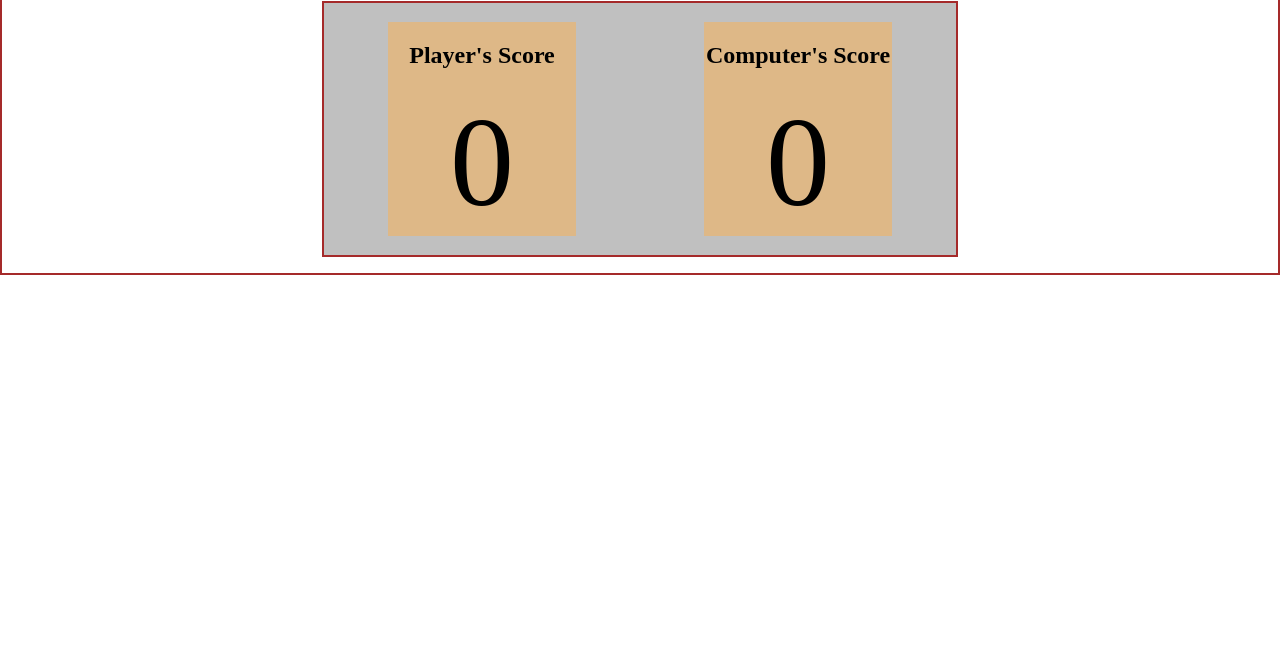
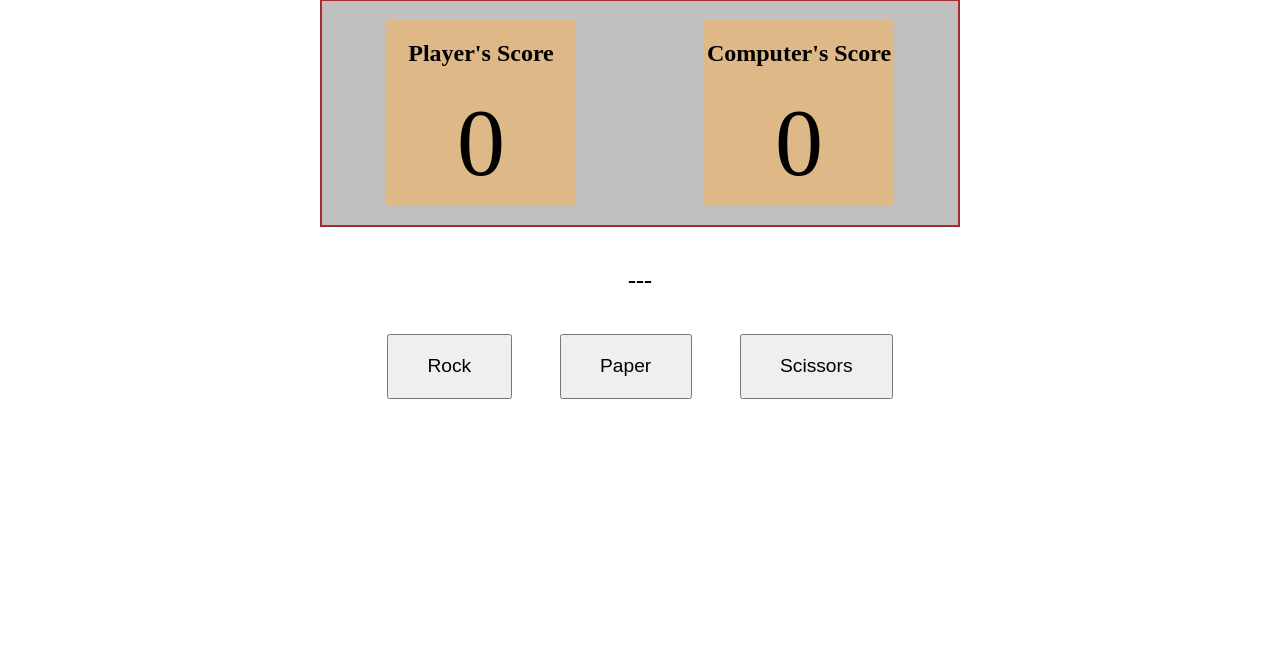
Before and after one commit to deppfellow/rock-paper-scissor, a plain HTML site: page index.html in a window 1280 px wide. Shown: the part 150-800 px from the top of the page. Drawn offline with Linux system fonts and the light colour scheme.

Commit message:
Add button and announcement text

```diff
--- a/index.html
+++ b/index.html
@@ -25,9 +25,14 @@
                 <p class="computer-score"> 0 </p>
             </div>
         </section>
+        <h2 class="result-announcement"> --- </h2>
 
         <section class="selection">
-
+            <div class="btn-selection">
+                <button class="rock"> Rock </button>
+                <button class="paper"> Paper </button>
+                <button class="Scissors"> Scissors </button>
+            </div>
         </section>
     </main>
 
--- a/style.css
+++ b/style.css
@@ -8,7 +8,7 @@ main {
     display: flex;
     flex-direction: column;
     margin: 5em auto;
-    border: 2px solid brown;
+    /* border: 2px solid brown; */
 }
 
 .title {
@@ -36,6 +36,22 @@ main {
 
 .player-side p,
 .computer-side p {
-    margin: 0 auto;
-    font-size: 8em;
+    margin: 0 auto 8px;
+    font-size: 6em;
 }
+
+.result-announcement {
+    margin: 1em auto;
+}
+
+.btn-selection {
+    display: flex;
+    justify-content: center;
+    gap: 3em;
+    margin: 16px auto;
+}
+
+.btn-selection button {
+    padding: 1em 2em;
+    font-size: 1.2em;
+}
```
